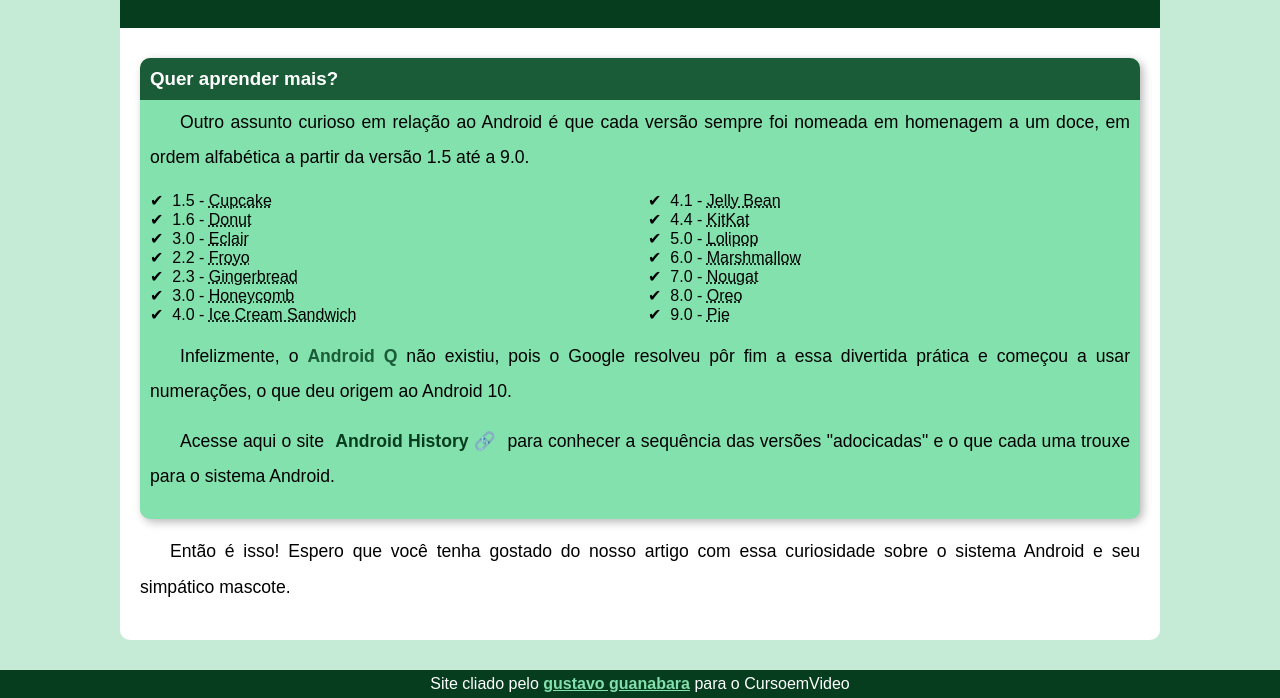
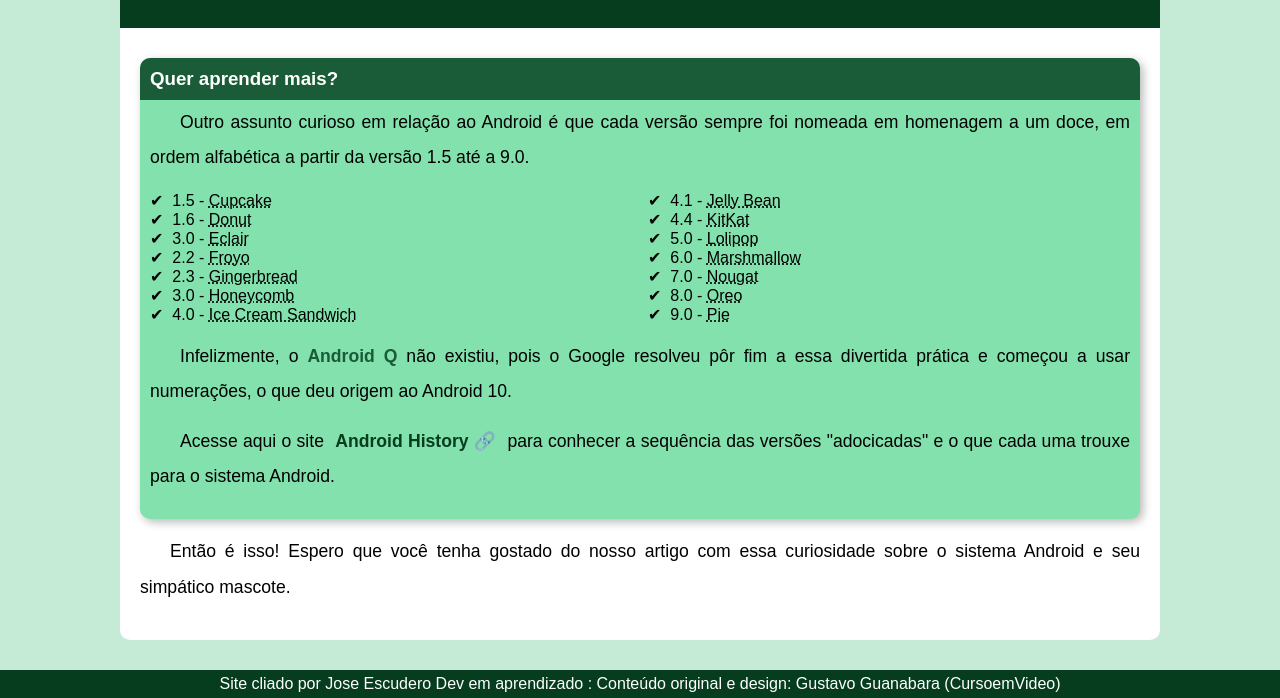
Before and after one commit to Escudero03/Projeto-Android, a plain HTML site: page index.html in a window 1280 px wide. Shown: the part 2536-3234 px from the top of the page. Drawn offline with Linux system fonts and the light colour scheme.

Commit message:
Update index.html

```diff
--- a/index.html
+++ b/index.html
@@ -114,7 +114,7 @@
         </article>
     </main>
     <footer>
-        <p>Site cliado pelo <a href="http://gustavoguanabara.github.io" target="_blank">gustavo guanabara</a> para o CursoemVideo</p>
+        <p>Site cliado por Jose Escudero  Dev em aprendizado : Conteúdo original e design: Gustavo Guanabara (CursoemVideo)  </p>
     </footer>
 
 </body>
```
